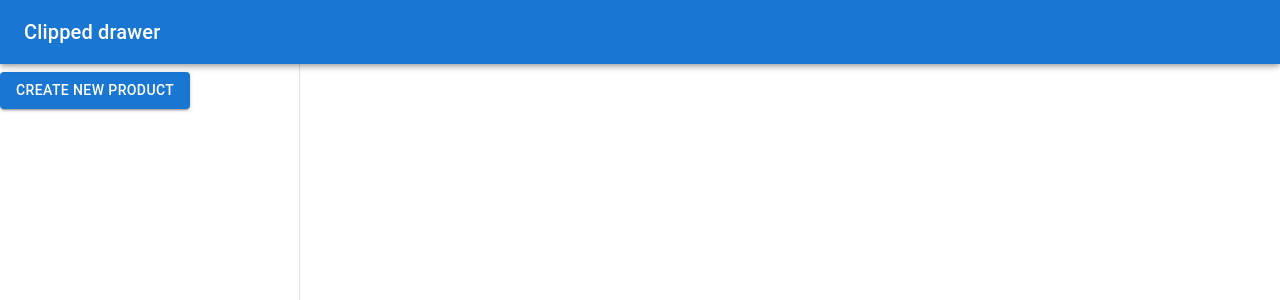
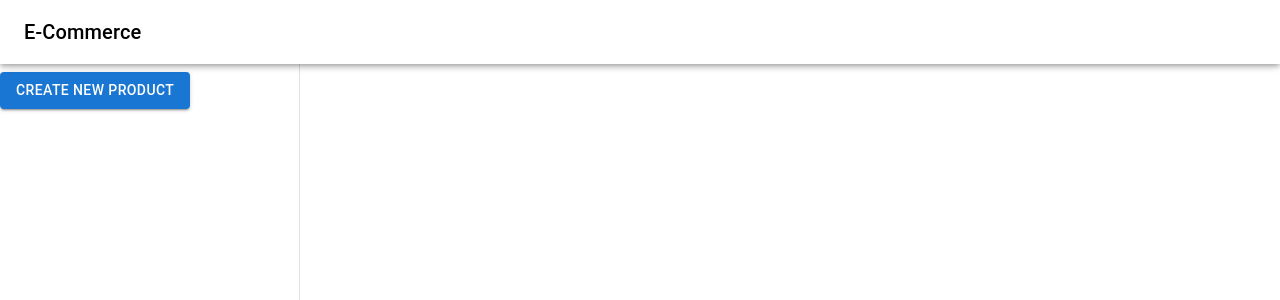
Before and after one commit to BrandonMinjares/Commerce, a React (Create React App) app in the folder frontend/: page /#/dashboard in a window 1280 px wide. Shown: the top 300 px of the page. Built offline with nearby package versions, Linux system fonts and the light colour scheme.

Commit message:
Added navigation to create item

```diff
--- a/frontend/src/App.jsx
+++ b/frontend/src/App.jsx
@@ -3,7 +3,7 @@ import {Route, HashRouter, Routes} from 'react-router-dom';
 
 import Login from './components/Login';
 import Dashboard from './components/Dashboard';
-
+import CreateItem from './components/CreateItem';
 
 /**
  * Simple component with no state.
@@ -16,6 +16,8 @@ function App() {
       <Routes>
         <Route path="/login" element={<Login/>}/>
         <Route path="/dashboard" element={<Dashboard/>}/>
+        <Route path="/product/create" element={<CreateItem/>}/>
+
         <Route path="/" element={<Login/>}/>
       </Routes>
     </HashRouter>
--- a/frontend/src/components/Dashboard.jsx
+++ b/frontend/src/components/Dashboard.jsx
@@ -10,22 +10,32 @@ import ListItem from '@mui/material/ListItem';
 import Items from './Items';
 import {Button} from '@mui/material';
 
+import {useNavigate} from 'react-router-dom';
+
 const drawerWidth = 300;
 
 /**
  * @return {void}
  */
 export default function Dashboard() {
+  const navigate = useNavigate();
+
+  const navigateToCreateItem = () => {
+    // 👇️ navigate to /
+    navigate('/product/create');
+  };
+
   return (
     <Box sx={{display: 'flex'}}>
       <CssBaseline />
       <AppBar
         position='fixed'
-        sx={{zIndex: (theme) => theme.zIndex.drawer + 1}}
+        sx={{zIndex: (theme) => theme.zIndex.drawer + 1, bgcolor: 'white',
+          color: 'black'}}
       >
         <Toolbar>
           <Typography variant='h6' noWrap component='div'>
-            Clipped drawer
+            E-Commerce
           </Typography>
         </Toolbar>
       </AppBar>
@@ -44,7 +54,8 @@ export default function Dashboard() {
         <Box sx={{overflow: 'auto'}}>
           <List>
             <ListItem disablePadding>
-              <Button variant="contained">Create New Product</Button>
+              <Button variant="contained"
+                onClick={navigateToCreateItem}>Create New Product</Button>
             </ListItem>
           </List>
         </Box>
--- a/frontend/src/components/Items.jsx
+++ b/frontend/src/components/Items.jsx
@@ -71,7 +71,6 @@ const Items = () => {
       {items.length > 0 &&
             items.map((row) => (
               <Grid item key={row.itemid} xs={12} sm={6} md={4}>
-                <img src = {row.data.imageUrl} alt={row.data.imageUrl}></img>
                 <Card>
                   <CardHeader
                     avatar={
```
